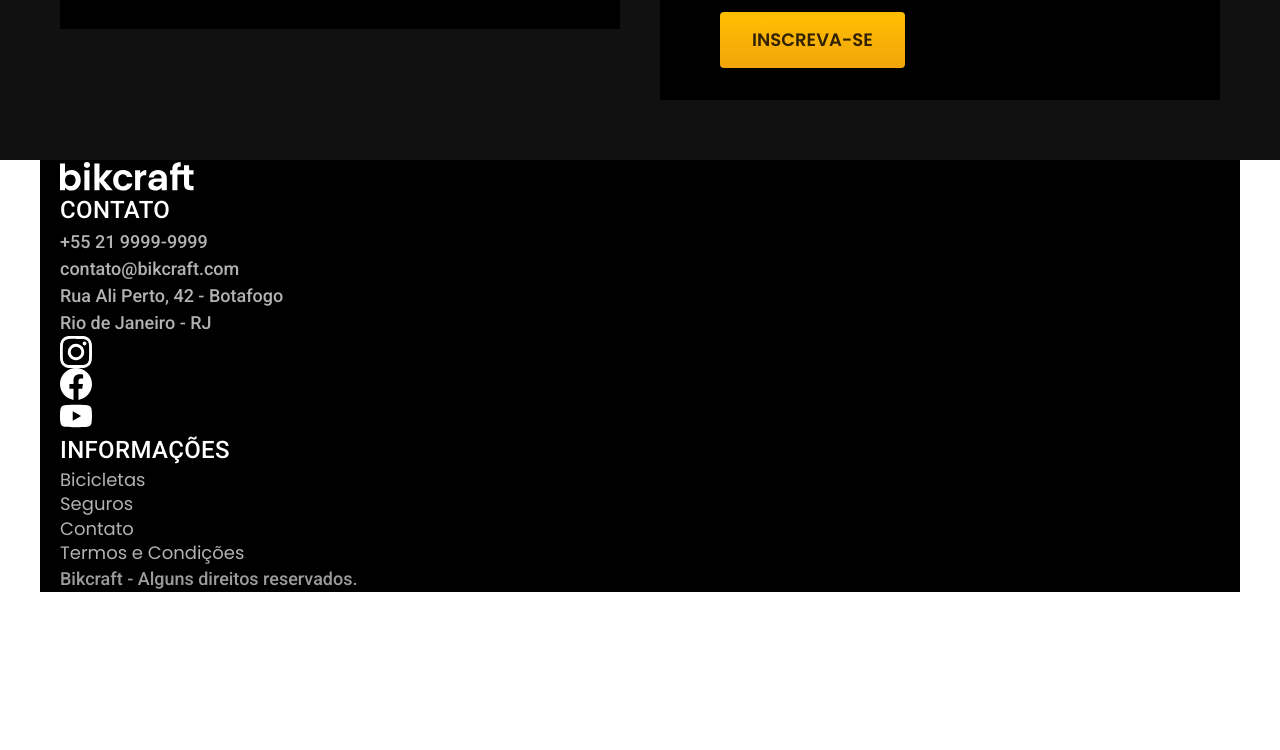
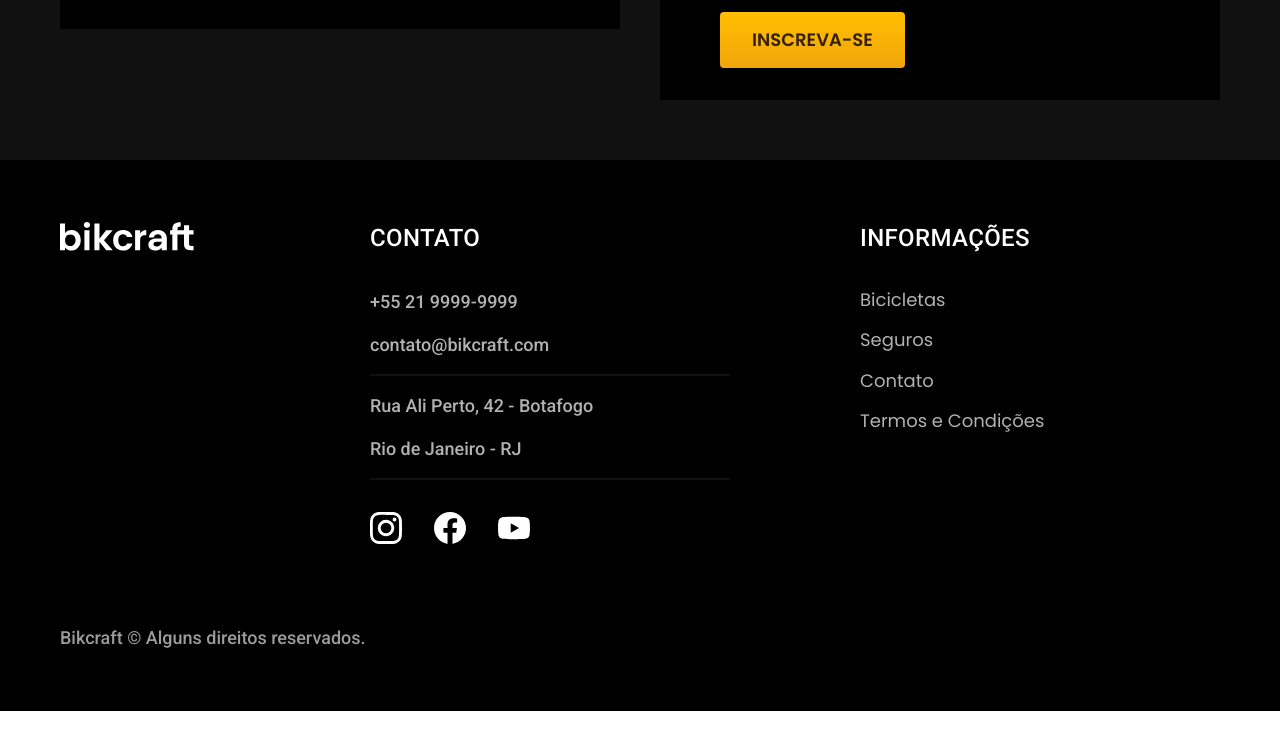
Before and after one commit to rafaelsassuncao/Site-Bikcraft-Oficial, a plain HTML site: page index.html in a window 1280 px wide. Shown: the part 4406-5156 px from the top of the page. After the commit the page ends 5117 px from the top, so only its background shows below. Drawn offline with Linux system fonts and the light colour scheme.

Commit message:
footer concluido
Nessa aula terminamos de editar o arquivo CSS do Footer.

```diff
--- a/css/global/footer.css
+++ b/css/global/footer.css
@@ -1,3 +1,65 @@
-.footer {
+.footer-bg {
   background: var(--cor-12)
 }
+
+.footer {
+  display: grid;
+  grid-template-columns: 3fr 5fr 4fr;
+  gap:40px;
+  padding-top: 60px;
+  padding-bottom: 60px;
+}
+
+.footer h3 {
+  margin-bottom: 32px;
+}
+
+.footer-contato ul {
+  margin-bottom: 32px;
+}
+
+.footer-contato li:nth-child(even):after {
+  content: "";
+  display: block;
+  max-width: 360px;;
+  height: 2px;
+  background: var(--cor-11);
+  margin-top: 16px;
+}
+
+.footer li {
+  margin-bottom: 16px;
+}
+
+.footer-redes {
+  display: flex;
+  gap: 32px;
+}
+
+.footer a:hover {
+  color: var(--cor-0);
+}
+
+.footer-copy {
+  grid-column: 1/-1;
+  margin-top: 40px;
+}
+
+@media (max-width: 800px) {
+  .footer > img {
+    display: none;
+  }
+  .footer {
+    grid-template-columns: 1fr 1fr;
+  }
+}
+
+@media (max-width: 600px) {
+  .footer {
+    grid-template-columns: 1fr;
+    gap: 60px;
+  }
+  .footer-copy {
+    margin-top: 0px;
+  }
+}
--- a/css/global/global.css
+++ b/css/global/global.css
@@ -2,7 +2,6 @@ body {
   margin: 0px;
   font-family: Arial, Helvetica, sans-serif;
   color: #111111;
-  padding-bottom: 600px;
 }
 
 h1,
--- a/index.html
+++ b/index.html
@@ -153,31 +153,32 @@
   </article>
 
   <footer class="footer-bg">
-    <div class="footer  container">
-      <img src="img/bikcraft.svg" alt="Bikcraft">
+    <div class="footer container">
+      <img src="./img/bikcraft.svg" alt="Bikcraft">
       <div class="footer-contato">
         <h3 class="font-2-l-b cor-0">Contato</h3>
         <ul class="font-2-m cor-5">
-          <li><a href="tel:+5521999999999">+55 21 9999-9999</a></li>
-          <li><a href="maito:contato@bikcraft.com">contato@bikcraft.com</a></li>
+          <li><a href="tel:+552199999999">+55 21 9999-9999</a></li>
+          <li><a href="mailto:contato@bikcraft.com">contato@bikcraft.com</a></li>
           <li>Rua Ali Perto, 42 - Botafogo</li>
           <li>Rio de Janeiro - RJ</li>
         </ul>
         <div class="footer-redes">
           <a href="./">
-            <img src="img/redes/instagram.svg" alt="instagram">
+            <img src="./img/redes/instagram.svg" alt="Instagram">
           </a>
           <a href="./">
-            <img src="img/redes/facebook.svg" alt="Facebook">
+            <img src="./img/redes/facebook.svg" alt="Facebook">
           </a>
           <a href="./">
-            <img src="img/redes/youtube.svg" alt="YouTube">
+            <img src="./img/redes/youtube.svg" alt="Youtube">
           </a>
+        </div>
       </div>
       <div class="footer-informacoes">
         <h3 class="font-2-l-b cor-0">Informações</h3>
         <nav>
-            <ul class="font-1-m  cor-5">
+          <ul class="font-1-m cor-5">
             <li><a href="./bicicletas.html">Bicicletas</a></li>
             <li><a href="./seguros.html">Seguros</a></li>
             <li><a href="./contato.html">Contato</a></li>
@@ -185,8 +186,7 @@
           </ul>
         </nav>
       </div>
-        <p class="footer-copy font-2-m cor-6">Bikcraft - Alguns direitos reservados.</p>
-      </div>
+      <p class="footer-copy font-2-m cor-6">Bikcraft © Alguns direitos reservados.</p>
     </div>
   </footer>
 </body>
```
Lines whose indentation alone changed are shown as unchanged.
